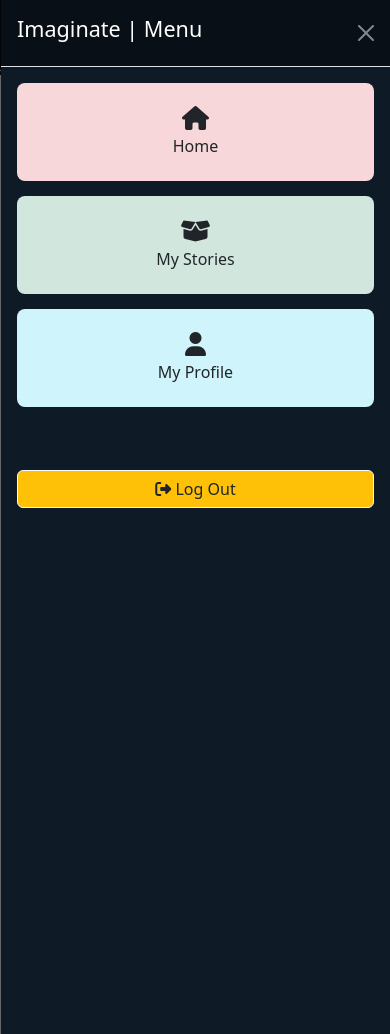
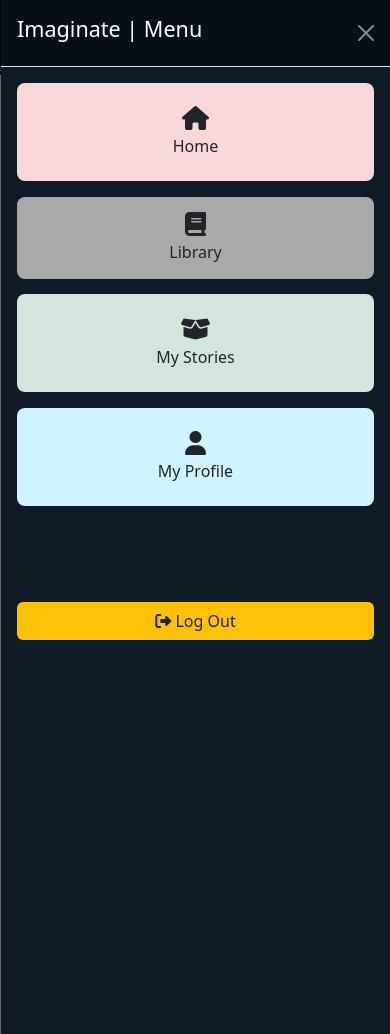
Before and after one commit to MarcusFDev/imaginate-project4, a Django app: page /accounts/profile/ in a window 390 px wide, after a click that opens the changed part. Run offline with Django 4.2, Linux system fonts and the light colour scheme; some libraries are stand-ins or nearby versions.

Commit message:
Add: Library button to base.html navbar.

```diff
--- a/static/css/style.css
+++ b/static/css/style.css
@@ -170,14 +170,17 @@
 
 /* ------------------------------------------------->  Navbar styles */
 
-.offcanvas-body #nav-home-mobile, #nav-stories-mobile, #nav-profile-mobile {
-    padding: 15px !important;
-    border-radius: 8px !important;
-    margin-bottom: 15px !important;
+#nav-home-mobile,
+#nav-stories-mobile,
+#nav-profile-mobile,
+#nav-library-mobile {
+    padding: 15px;
+    border-radius: 8px;
+    margin-bottom: 15px;
 }
 
-.offcanvas-body .nav-item#nav-home-mobile {
-    background-color: #f8d7da !important;
+#nav-home-mobile {
+    background-color: #f8d7da;
 }
 
 #nav-stories-mobile {
@@ -186,6 +189,10 @@
 
 #nav-profile-mobile {
     background-color: #cff4fc;
+}
+
+#nav-library-mobile {
+    background-color: #a9a9a9;
 }
 
 .nav-bg {
@@ -212,12 +219,24 @@
     }
 }
 
+@keyframes icon-shake {
+    0% { transform: rotate(0deg); }
+    25% { transform: rotate(14deg); }
+    50% { transform: rotate(0deg); }
+    75% { transform: rotate(-14deg); }
+    100% { transform: rotate(0deg); }
+}
+
 .icon-beat {
     animation: icon-beat 0.9s linear infinite;
 }
 
 .icon-bounce {
     animation: icon-bounce 1.0s infinite;
+}
+
+.icon-shake {
+    animation: icon-shake 1.0s infinite;
 }
 
 .no-animation {
--- a/static/js/script.js
+++ b/static/js/script.js
@@ -9,6 +9,16 @@ $(document).ready(function(){
             $(this).find('i').removeClass('icon-beat');
         }
     );
+    $('#nav-library').hover(
+        function() {
+            // Mouse enters the element
+            $(this).find('i').addClass('icon-shake');
+        },
+        function() {
+            // Mouse leaves the element
+            $(this).find('i').removeClass('icon-shake');
+        }
+    )
     $('#nav-stories').hover(
         function() {
             // Mouse enters the element
--- a/templates/base.html
+++ b/templates/base.html
@@ -43,7 +43,7 @@
                     </div>
 
                     <!-- Search Bar -->
-                    <div class="col-lg-auto d-none d-lg-block">
+                    <div class="col-lg-auto d-flex d-none d-lg-block">
                         <form class="d-flex" role="search">
                             <input type="search" class="form-control" placeholder="Search..." aria-label="Search">
                         </form>
@@ -58,21 +58,27 @@
                                 <li class="nav-item text-center">
                                     <a href="/" id="nav-home"
                                         class="nav-link text-white d-flex flex-column align-items-center">
-                                        <i class="fa-solid fa-house bi d-block mx-auto mb-1 icon-bg"></i>
+                                        <i class="fa-solid fa-house bi d-block px-2 mb-1 icon-bg"></i>
                                         <span class="no-animation">Home</span>
                                     </a>
                                 </li>
                                 <li class="nav-item text-center">
+                                    <a href="{% url 'stories' %}" id="nav-library"
+                                        class="nav-link text-white d-flex flex-column align-items-center">
+                                        <i class="fa-solid fa-book bi d-block px-2 mb-1 icon-bg"></i>
+                                        <span class="no-animation">Library</span></a>
+                                </li>
+                                <li class="nav-item text-center">
                                     <a href="#" id="nav-stories"
                                         class="nav-link text-white d-flex flex-column align-items-center">
-                                        <i class="fa-solid fa-box-open bi d-block mx-auto mb-1 icon-bg"></i>
+                                        <i class="fa-solid fa-box-open bi d-block px-2 mb-1 icon-bg"></i>
                                         <span class="no-animation">My Stories</span>
                                     </a>
                                 </li>
                                 <li class="nav-item text-center">
                                     <a href="{% url 'user_profile' %}" id="nav-profile"
                                         class="nav-link text-white d-flex flex-column align-items-center">
-                                        <i class="fa-solid fa-user bi d-block mx-auto mb-1 icon-bg"></i>
+                                        <i class="fa-solid fa-user bi d-block px-2 mb-1 icon-bg"></i>
                                         <span class="no-animation">My Profile</span>
                                     </a>
                                 </li>
@@ -102,26 +108,32 @@
                                             <a href="/" id="nav-home"
                                                 class="nav-link text-dark d-flex flex-column align-items-center">
                                                 <i class="fa-solid fa-house d-block mx-auto mb-1 icon-bg"></i>
-                                                <span class="no-animation">Home</span>
+                                                Home
                                             </a>
+                                        </li>
+                                        <li class="nav-item text-center">
+                                            <a href="{% url 'stories' %}" id="nav-library-mobile"
+                                                class="nav-link text-dark d-flex flex-column align-items-center">
+                                                <i class="fa-solid fa-book bi d-block mx-auto mb-1 icon-bg"></i>
+                                                Library</a>
                                         </li>
                                         <li id="nav-stories-mobile" class="nav-item text-center mb-3">
                                             <a href="#" id="nav-stories"
                                                 class="nav-link text-dark d-flex flex-column align-items-center">
                                                 <i class="fa-solid fa-box-open d-block mx-auto mb-1 icon-bg"></i>
-                                                <span class="no-animation">My Stories</span>
+                                                My Stories
                                             </a>
                                         </li>
-                                        <li id="nav-profile-mobile" class="nav-item text-center mb-3">
+                                        <li id="nav-profile-mobile" class="nav-item text-center mb-5">
                                             <a href="{% url 'user_profile' %}" id="nav-profile"
                                                 class="nav-link text-dark d-flex flex-column align-items-center">
                                                 <i class="fa-solid fa-user d-block mx-auto mb-1 icon-bg"></i>
-                                                <span class="no-animation">My Profile</span>
+                                                My Profile
                                             </a>
                                         </li>
                                         <!-- Log Out Button -->
                                         <li class="nav-item mt-5">
-                                            <button type="submit" class="btn btn-light text-dark text-bg-warning w-100"
+                                            <button type="submit" class="btn text-dark text-bg-warning w-100"
                                                 data-bs-toggle="modal" data-bs-target="#logoutmodal"
                                                 aria-current="page">
                                                 <i class="fa-solid fa-right-from-bracket"></i> Log Out
```
Also changed, not shown: 2 other files.
